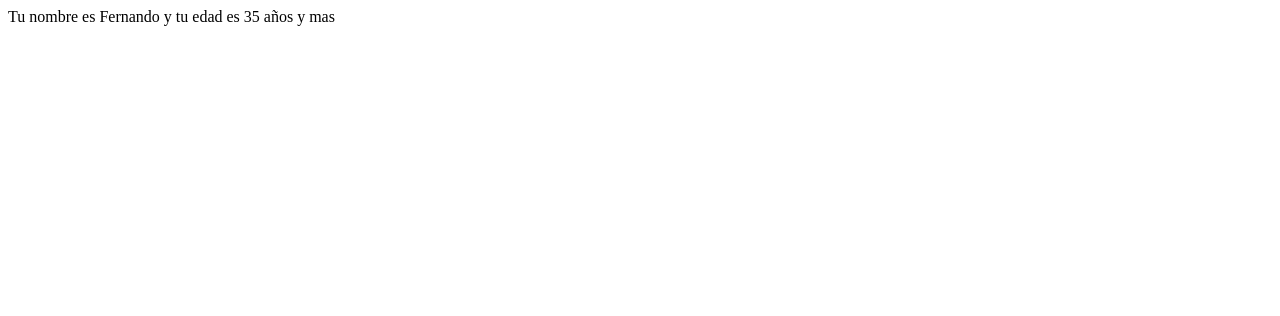
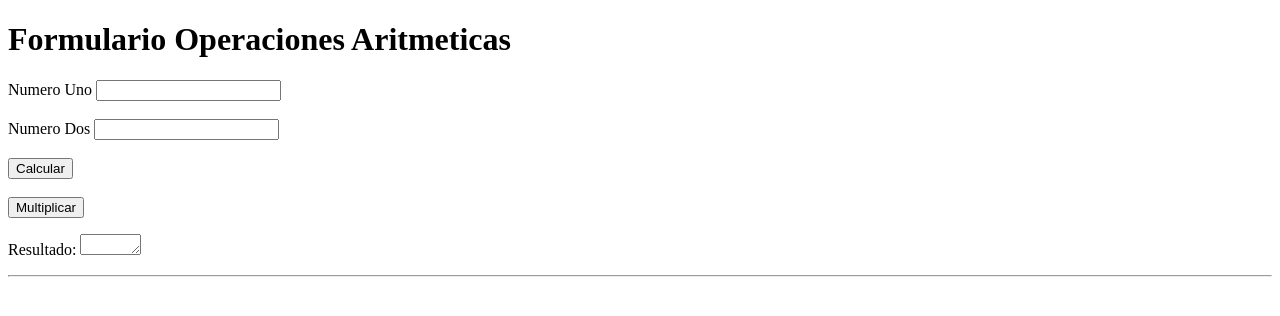
Before and after one commit to wilcesde/examplejs, a plain HTML site: page exampleOne/index.html in a window 1280 px wide. Drawn offline with Linux system fonts and the light colour scheme.

Commit message:
add operArit file

```diff
--- a/exampleOne/index.html
+++ b/exampleOne/index.html
@@ -3,10 +3,27 @@
 <head>
     <meta charset="UTF-8">
     <meta name="viewport" content="width=device-width, initial-scale=1.0">
-    <title>Variables</title>
-    <script src="js/variables.js"></script>
+    <title>Operaciones Aritmeticas</title>
+    <!-- <script src="js/variables.js"></script> -->
+    <script src="js/operArit.js"></script>
 </head>
 <body>
+    <h1>Formulario Operaciones Aritmeticas</h1>
+    <form>
+        <label for="nUno">Numero Uno</label>
+        <input type="text" name="nUno" id="nUno">
+        <br><br>
+        <label for="nDos">Numero Dos</label>
+        <input type="text" name="nDos" id="nDos">
+        <br><br>
+        <button type="button" onclick="sumar()" >Calcular</button>
+        <br><br>
+        <button type="button" onclick="multiplicar()" >Multiplicar</button>
+        <p>Resultado:
+            <textarea id="resulOperacion" cols="5" rows="1"></textarea>
+        </p>
+    </form>
+    <hr>
 
 </body>
 </html>
--- /dev/null
+++ b/exampleOne/js/operArit.js
@@ -0,0 +1,30 @@
+function sumar() {
+    //Recibir los datos
+    let numeroU = parseInt(document.getElementById("nUno").value)
+    let numeroD = parseInt(document.getElementById("nDos").value)
+
+    //Procesar los datos
+    let resultado = parseInt(numeroU + numeroD)
+
+    //Entregar los resultados
+    document.getElementById("resulOperacion").innerHTML = resultado
+
+}
+
+function multiplicar() {
+    //Recibir los datos
+    let numeroU = parseInt(document.getElementById("nUno").value)
+    let numeroD = parseInt(document.getElementById("nDos").value)
+
+    //Procesar los datos
+    let resultado = parseInt(numeroU * numeroD)
+
+    //Entregar los resultados
+    document.getElementById("resulOperacion").innerHTML = resultado
+
+}
+
+//Calcular area triangulo
+
+
+//Calcular area circulo
```
